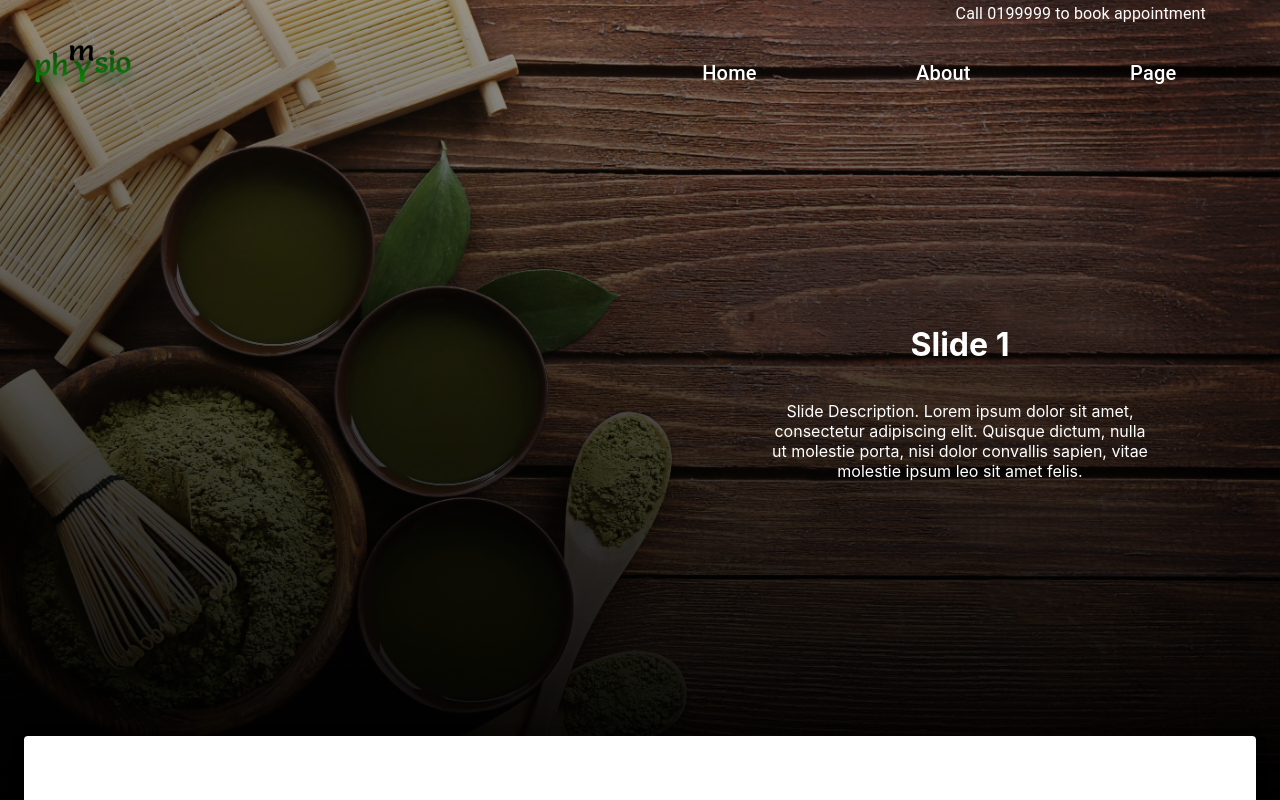
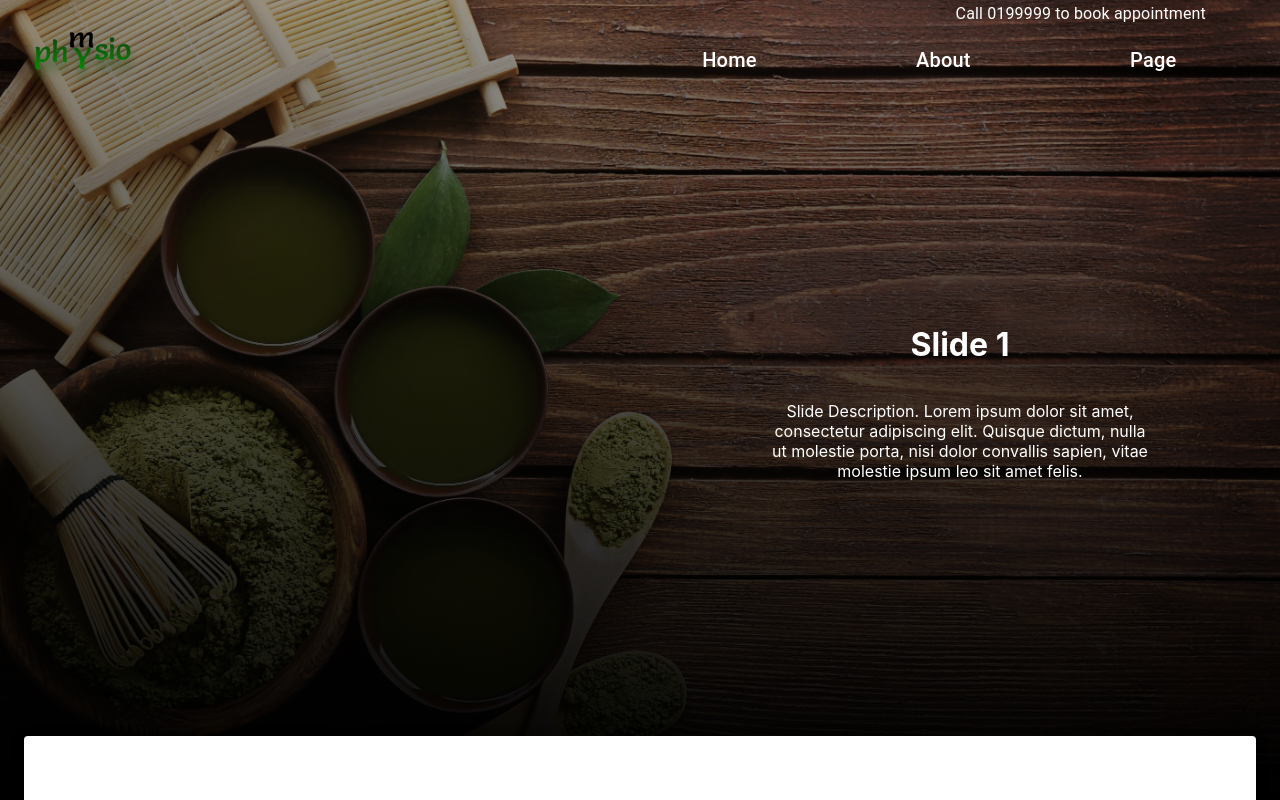
Before and after one commit to redoy11/myPhysio, a React (Create React App) app: page / in a window 1280 px wide. Shown: the top 800 px of the page. Built offline with nearby package versions, Linux system fonts and the light colour scheme.

Commit message:
Decrease the height of top navbar

```diff
--- a/src/component/Header/Header.css
+++ b/src/component/Header/Header.css
@@ -25,6 +25,7 @@
 
 .header-primary-toolbar {
   justify-content: space-around;
+  max-height: 45px;
 }
 
 .header-secondary-toolbar {
```
